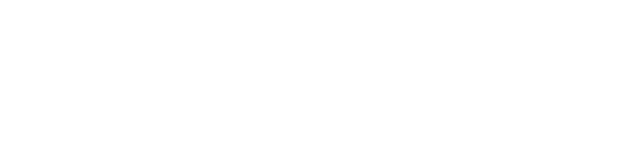
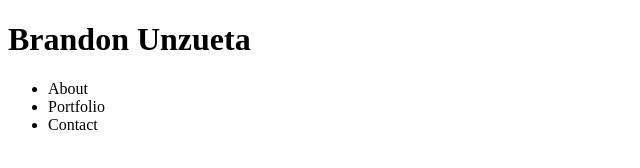
Before and after one commit to BJZeta/Basic-Portfolio, a plain HTML site: page index.html in a window 1280 px wide. Shown: the whole page, without its empty margins (0-640 px from the left). Drawn offline with Linux system fonts and the light colour scheme.

Commit message:
added header and nav

```diff
--- a/index.html
+++ b/index.html
@@ -7,6 +7,16 @@
     <title>Superman</title>
 </head>
 <body>
+    <header>
+        <h1>Brandon Unzueta</h1>
+        <nav>
+            <ul>
+                <li>About</li>
+                <li>Portfolio</li>
+                <li>Contact</li>
+            </ul>
+        </nav>
+    </header>
 
 </body>
 </html>
```
